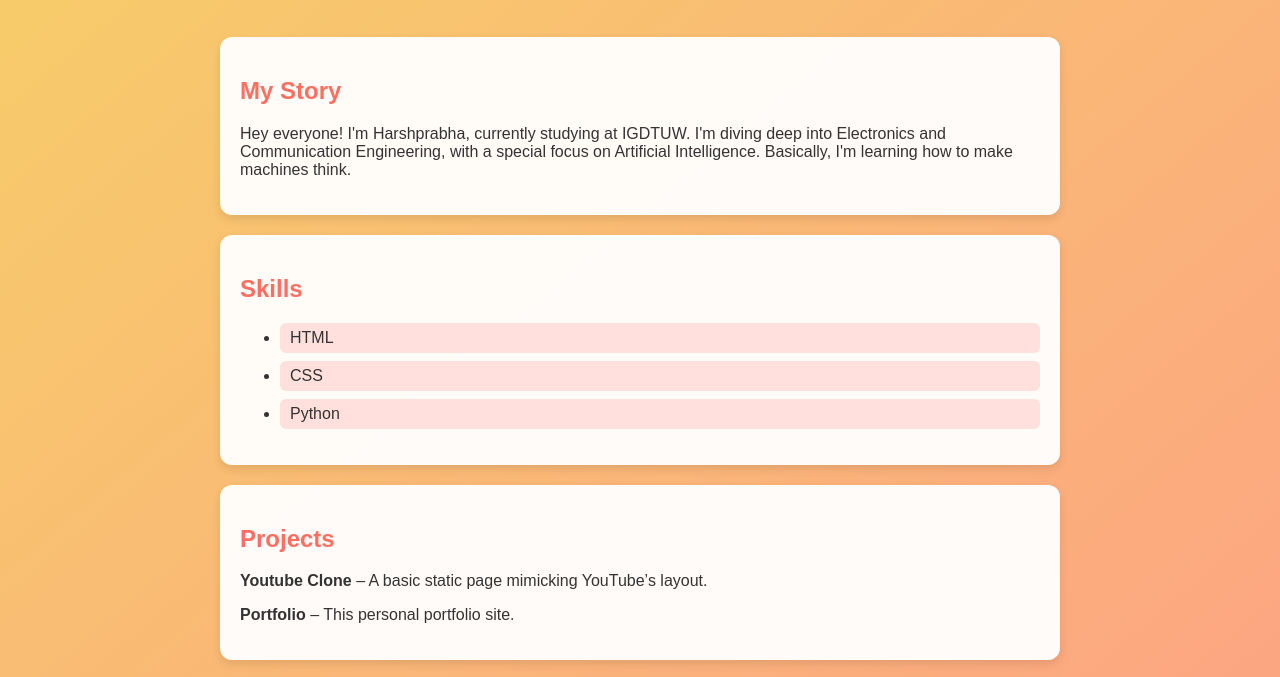
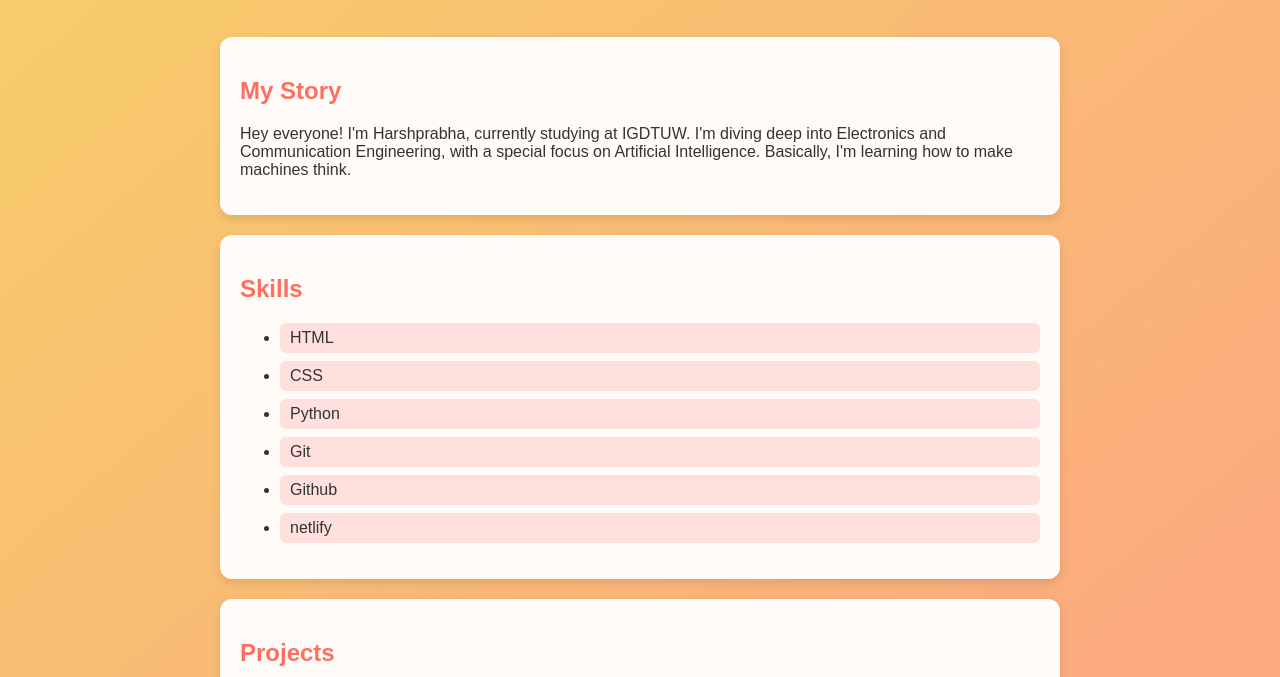
Before and after one commit to SoftSage07/Portfolio, a plain HTML site: page index.html in a window 1280 px wide. Shown: the part 345-1022 px from the top of the page. Drawn offline with Linux system fonts and the light colour scheme.

Commit message:
updating skills

```diff
--- a/index.html
+++ b/index.html
@@ -49,6 +49,9 @@
       <li>HTML</li>
       <li>CSS</li>
       <li>Python</li>
+      <li>Git</li>
+      <li>Github</li>
+      <li>netlify</li>
     </ul>
   </section>
 
```
